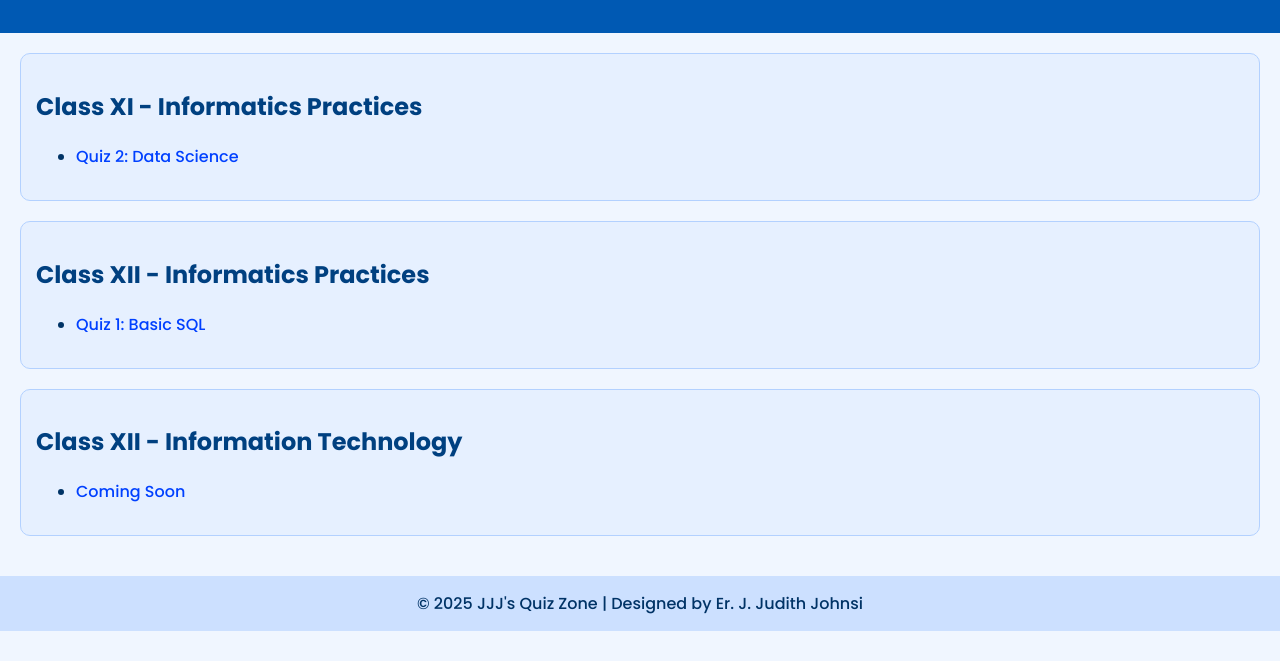
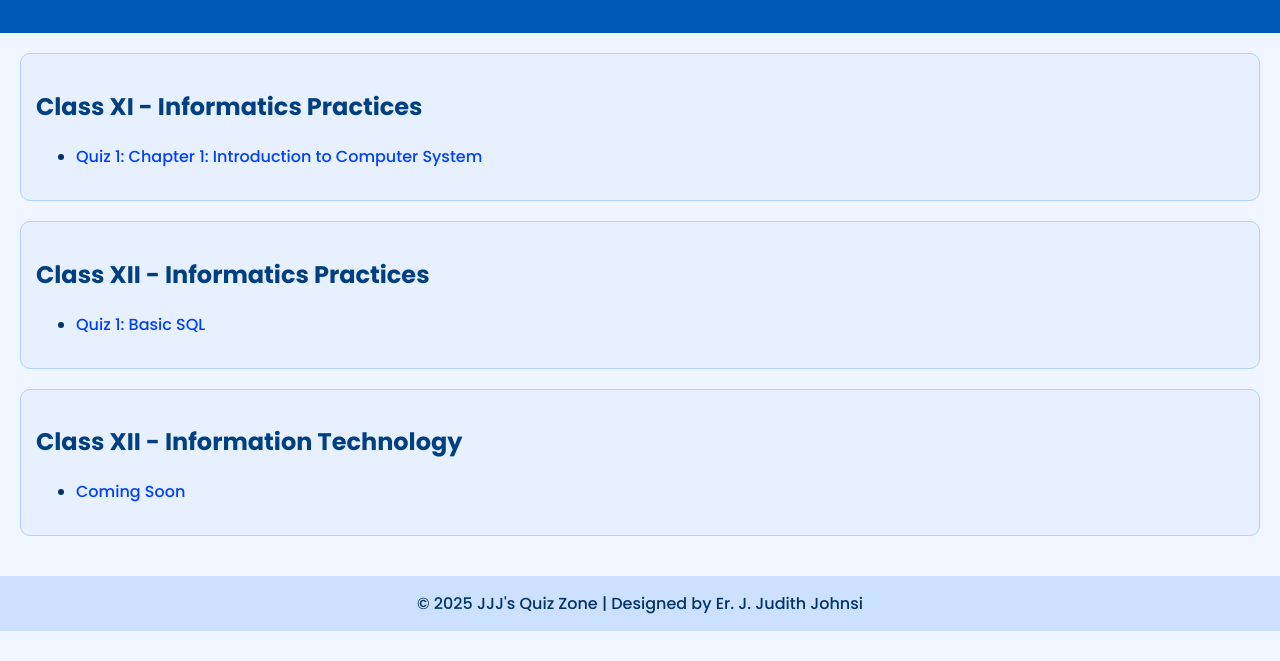
Before and after one commit to JudithJohnsi/Judith, a plain HTML site: page index.html in a window 1280 px wide. Shown: the part 139-800 px from the top of the page. Drawn offline with Linux system fonts and the light colour scheme.

Commit message:
Add files via upload

```diff
--- a/index.html
+++ b/index.html
@@ -77,7 +77,7 @@
             <h2>Class XI - Informatics Practices</h2>
             <ul>
                 <!-- Replace quiz link as needed -->
-                <li><a href="https://forms.gle/yourquizlink2" target="_blank">Quiz 2: Data Science</a></li>
+                <li><a href="https://forms.gle/khDHG2zzLKBQcHKE7"_blank">Quiz 1: Chapter 1: Introduction to Computer System</a></li>
             </ul>
         </section>
 
```
